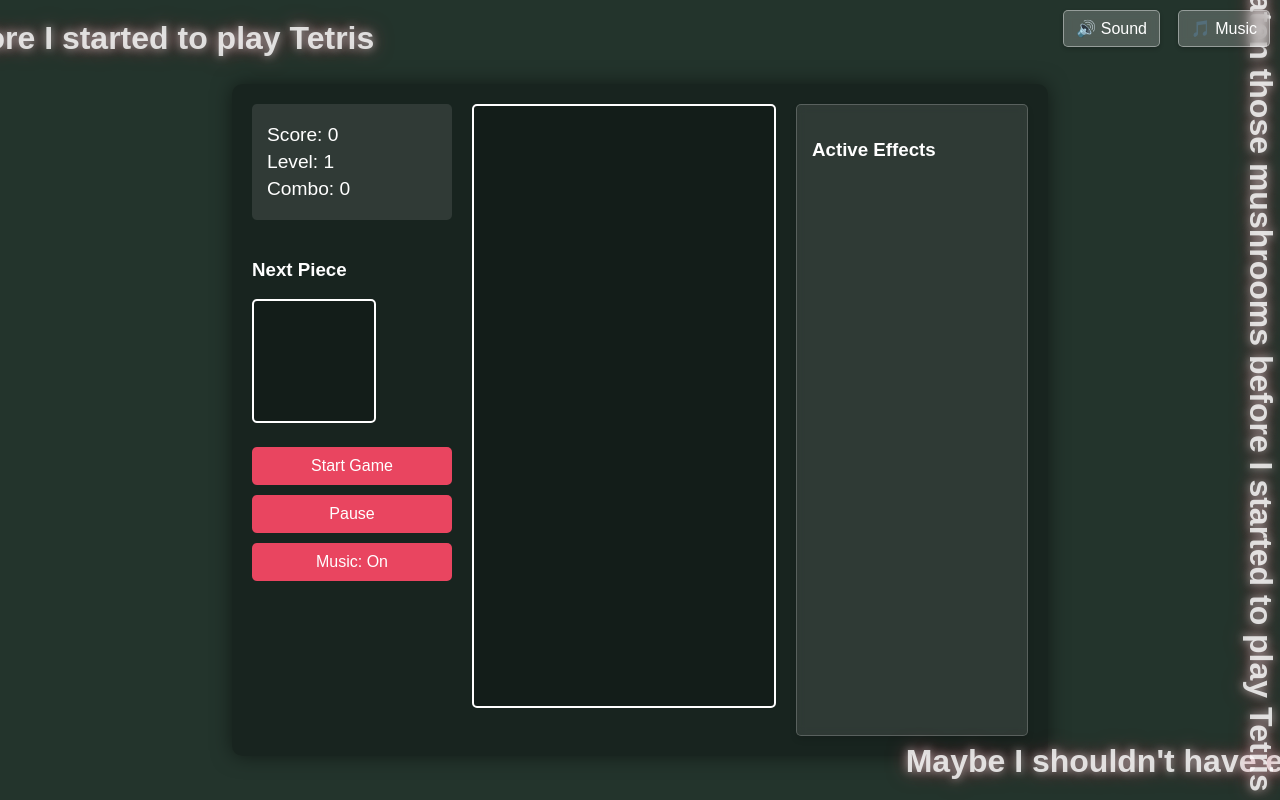
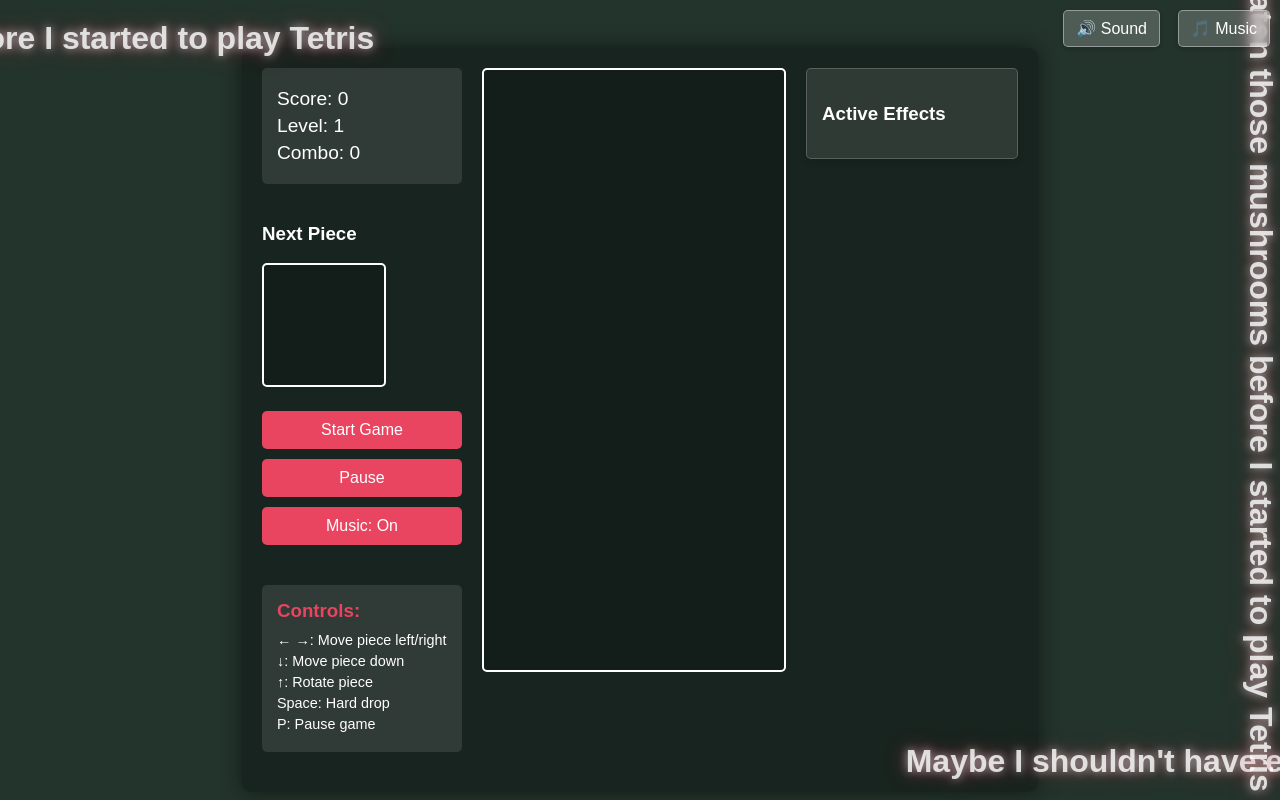
Before and after one commit to joelgranik/game-of-zev, a plain HTML site: page public/index.html in a window 1280 px wide. Shown: the top 800 px of the page. Drawn offline with Linux system fonts and the light colour scheme.

Commit message:
Fix: Restore controls legend and adjust Active Effects box size

```diff
--- a/public/index.html
+++ b/public/index.html
@@ -31,6 +31,14 @@
                 <button id="restart-button" class="hidden">Restart</button>
                 <button id="music-toggle">Music: On</button>
             </div>
+            <div class="controls-legend">
+                <h3>Controls:</h3>
+                <p>← →: Move piece left/right</p>
+                <p>↓: Move piece down</p>
+                <p>↑: Rotate piece</p>
+                <p>Space: Hard drop</p>
+                <p>P: Pause game</p>
+            </div>
         </div>
         <canvas id="game-canvas" width="300" height="600"></canvas>
         <div class="active-effects">
--- a/public/static/css/styles.css
+++ b/public/static/css/styles.css
@@ -118,19 +118,36 @@
     margin-bottom: 20px;
 }
 
+.controls-legend {
+    background-color: rgba(255, 255, 255, 0.1);
+    padding: 15px;
+    border-radius: 5px;
+    margin-bottom: 20px;
+}
+
+.controls-legend h3 {
+    margin-top: 0;
+    margin-bottom: 10px;
+    color: #e94560;
+}
+
+.controls-legend p {
+    margin: 5px 0;
+    font-size: 0.9em;
+}
+
 .active-effects {
     background-color: rgba(255, 255, 255, 0.1);
     padding: 15px;
     border-radius: 5px;
-    height: 600px;
+    max-height: 200px;
     overflow-y: auto;
-    width: 200px;
+    width: 180px;
     z-index: 1;
     backdrop-filter: blur(5px);
     border: 1px solid rgba(255, 255, 255, 0.2);
     box-shadow: 0 4px 6px rgba(0, 0, 0, 0.1);
-    position: relative;
-    margin-top: 0;
+    align-self: flex-start;
 }
 
 #effects-list {
```
